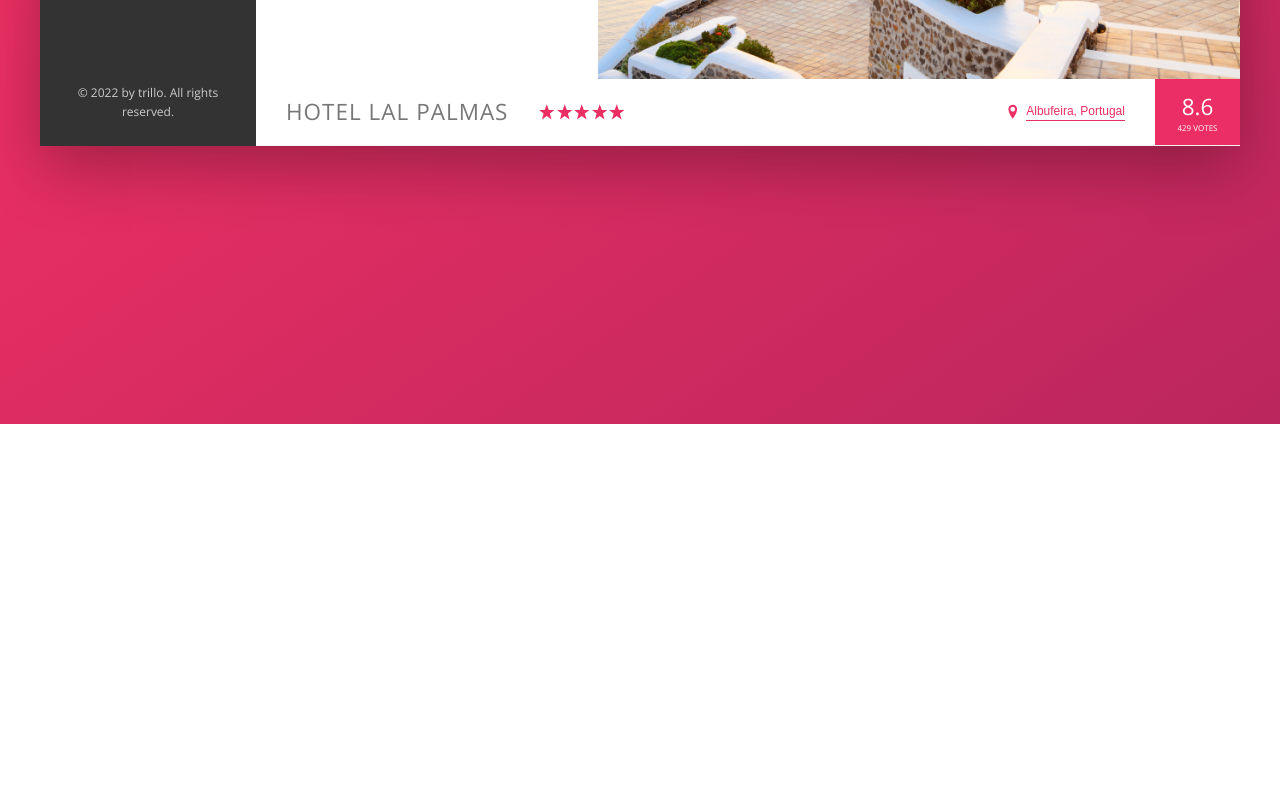
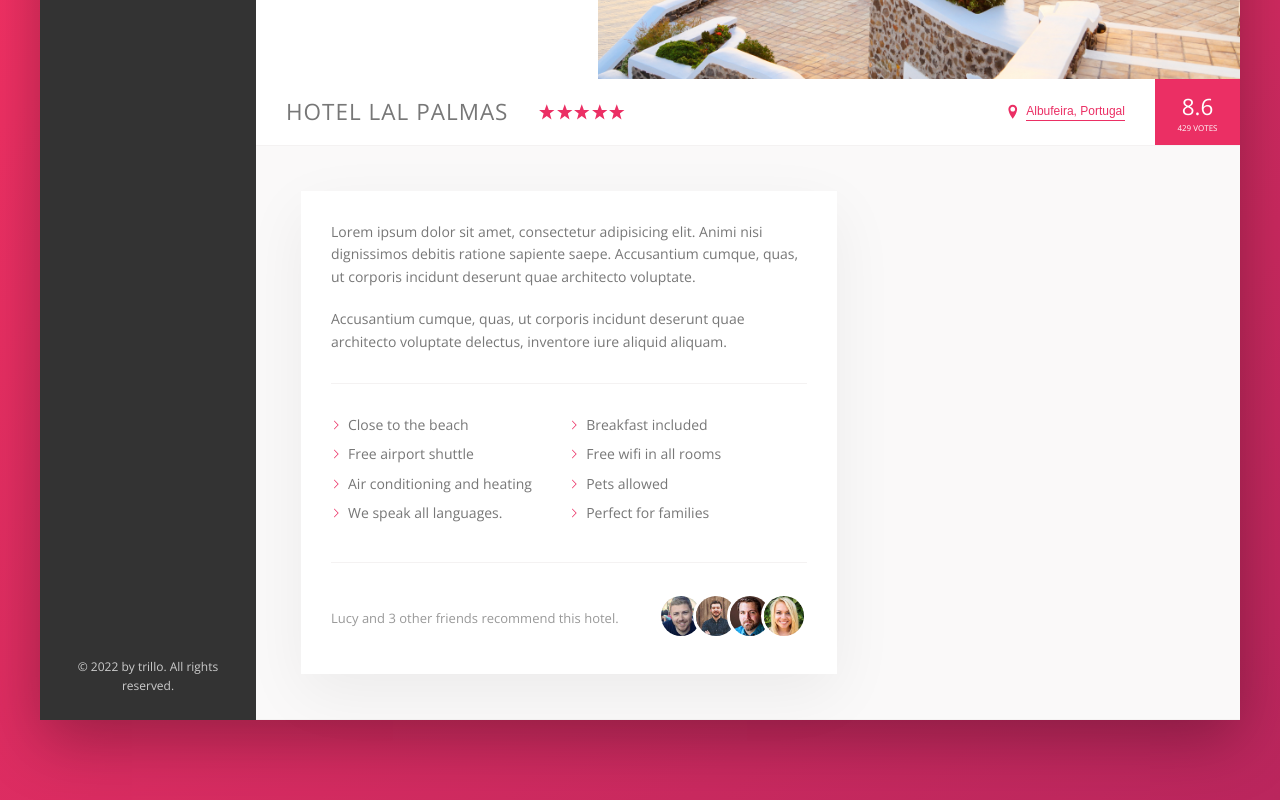
Before and after one commit to JOSHI53/Travel-Website-, a website: page index.html in a window 1280 px wide. Shown: the part 456-1256 px from the top of the page. Before the commit the page ends 880 px from the top, so only its background shows below. Drawn offline with nearby package versions, Linux system fonts and the light colour scheme.

Commit message:
third commit 26-7-22

```diff
--- a/index.html
+++ b/index.html
@@ -131,6 +131,38 @@
                         <div class="overview__rating-count">429 votes</div>
                     </div>
                 </div>
+                <div class="detail">
+                    <div class="description">
+                        <p class="paragraph">Lorem ipsum dolor sit amet, consectetur adipisicing elit. Animi nisi dignissimos debitis
+                            ratione sapiente saepe. Accusantium cumque, quas,
+                            ut corporis incidunt deserunt quae architecto voluptate.</p>
+                        <p class="paragraph">Accusantium cumque, quas, ut corporis incidunt deserunt quae architecto voluptate delectus,
+                            inventore iure aliquid aliquam.
+                        </p>
+                        <ul class="list">
+                            <li class="list__item">Close to the beach</li>
+                            <li class="list__item">Breakfast included</li>
+                            <li class="list__item">Free airport shuttle</li>
+                            <li class="list__item">Free wifi in all rooms</li>
+                            <li class="list__item">Air conditioning and heating</li>
+                            <li class="list__item">Pets allowed</li>
+                            <li class="list__item">We speak all languages.</li>
+                            <li class="list__item">Perfect for families</li>
+                        </ul>
+                        <div class="recommend">
+                            <p class="recommend__count">Lucy and 3 other friends recommend this hotel.</p>
+                            <div class="recommend__friends">
+                                <img src="img/user-3.jpg" alt="Friend 1" class="recommend__photo">
+                                <img src="img/user-4.jpg" alt="Friend 2" class="recommend__photo">
+                                <img src="img/user-5.jpg" alt="Friend 3" class="recommend__photo">
+                                <img src="img/user-6.jpg" alt="Friend 4" class="recommend__photo">
+                            </div>
+                        </div>
+                    </div>
+                    <div class="user-reviews">
+
+                    </div>
+                </div>
             </main>
         </div>
     </div>
--- a/sass/_base.scss
+++ b/sass/_base.scss
@@ -31,6 +31,9 @@ Grey dark 3: #999
     --color-grey-dark-3: #999;
 
     --shadow-dark: 0 2rem 6rem rgba(0, 0, 0, .3);
+    --shadow-light: 0 2rem 6rem rgba(0, 0, 0, .06);
+
+    --line: 1px solid var(--color-grey-light-2);
 }
 
 * {
--- a/sass/_component.scss
+++ b/sass/_component.scss
@@ -208,7 +208,7 @@
 .overview {
     display: flex;
     align-items: center;
-    border-bottom: 1px solid var(--color-grey-light-2);
+    border-bottom: var(--line);
 
     &__heading {
         font-size: 2.25rem;
@@ -308,3 +308,79 @@
         box-shadow: none;
     }
 }
+
+//paragraph
+.paragraph:not(:last-of-type) {
+    margin-bottom: 2rem;
+
+}
+
+//list
+
+.list {
+    list-style: none;
+    margin: 3rem 0;
+    padding: 3rem 0;
+    border-top: var(--line);
+    border-bottom: var(--line);
+
+
+    display: flex;
+    flex-wrap: wrap;
+
+    &__item {
+        flex: 0 0 50%;
+        margin-bottom: .7rem;
+
+    }
+
+    &__item::before {
+        content: "";
+        display: inline-block;
+        height: 1rem;
+        width: 1rem;
+        margin-right: .7rem;
+
+        //older browsers
+        // background-image: url(../img/chevron-thin-right.svg);
+
+        // background-size: cover;
+
+
+        //Newer browsers - masks
+
+        background-color: var(--color-primary);
+        -webkit-mask-image: url(../img/chevron-thin-right.svg);
+        -webkit-mask-size: cover;
+        mask-image: url(../img/chevron-thin-right.svg);
+        mask-size: cover;
+    }
+}
+
+//recommend
+
+.recommend {
+    font-size: 1.3rem;
+    color: var(--color-grey-dark-3);
+    display: flex;
+    align-items: center;
+
+    &__count {
+        margin-right: auto;
+    }
+
+    &__friends {}
+
+
+    &__photo {
+        box-sizing: content-box;
+        height: 4rem;
+        width: 4rem;
+        border-radius: 50%;
+        border: 3px solid #fff;
+
+        &:not(:last-child) {
+            margin-right: -1.5rem;
+        }
+    }
+}
--- a/sass/_layout.scss
+++ b/sass/_layout.scss
@@ -12,7 +12,7 @@
     font-size: 1.4rem;
     height: 7rem;
     background-color: #fff;
-    border-bottom: 1px solid var(--color-grey-light-2);
+    border-bottom: var(--line);
     display: flex;
     justify-content: space-between;
 
@@ -37,3 +37,23 @@
     background-color: #fff;
     flex: 1;
 }
+
+.detail {
+    display: flex;
+    padding: 4.5rem;
+    background-color: var(--color-grey-light-1);
+    border-bottom: var(--line);
+}
+
+.description {
+    font-size: 1.4rem;
+    background-color: #fff;
+    box-shadow: var(--shadow-light);
+    padding: 3rem;
+    flex: 0 0 60%;
+    margin-right: 4.5rem;
+}
+
+.user-reviews {
+    flex: 1;
+}
```
Also changed, not shown: css/style.css.
